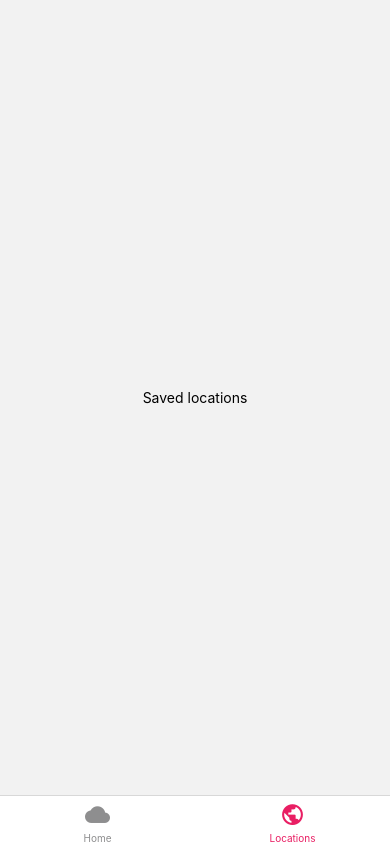
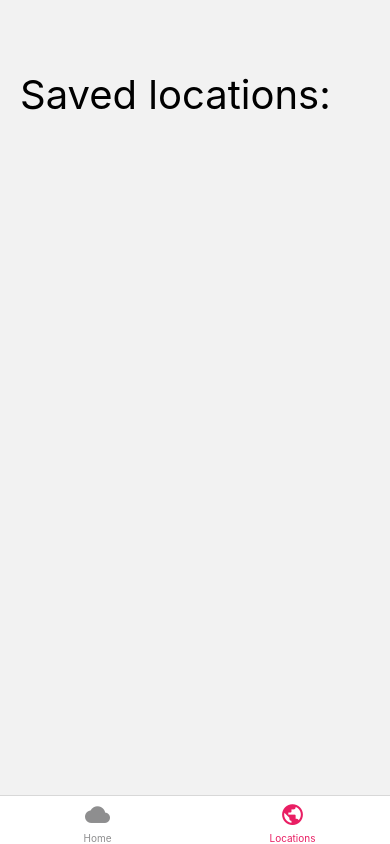
Before and after one commit to mmaljevac/weather-app, a React Native app: screen /Locations in a window 390 px wide. Built offline with nearby package versions, Linux system fonts and the light colour scheme.

Commit message:
Save locations

```diff
--- /dev/null
+++ b/contexts/AppContext.js
@@ -0,0 +1,17 @@
+import React, { createContext, useContext, useState } from 'react';
+
+const LocationsContext = createContext();
+
+export const LocationsProvider = ({ children }) => {
+  const [savedLocations, setSavedLocations] = useState([]);
+
+  return (
+    <LocationsContext.Provider value={{ savedLocations: savedLocations, setSavedLocations: setSavedLocations }}>
+      {children}
+    </LocationsContext.Provider>
+  );
+};
+
+export const useLocationsContext = () => {
+  return useContext(LocationsContext);
+};
--- a/screens/Home.js
+++ b/screens/Home.js
@@ -3,17 +3,19 @@ import { globalStyles } from '../styles/styles';
 import {
   Alert,
   Button,
+  FlatList,
   Keyboard,
   Text,
   TextInput,
   TouchableWithoutFeedback,
   View,
 } from 'react-native';
+import { useLocationsContext } from '../contexts/AppContext';
 
 export default function Home() {
   const [search, setSearch] = useState('');
   const [weatherData, setWeatherData] = useState(null);
-  const [savedLocations, setSavedLocations] = useState([]);
+  const { savedLocations, setSavedLocations } = useLocationsContext();
 
   const handleSearch = () => {
     fetch(
@@ -27,19 +29,28 @@ export default function Home() {
       })
       .then((data) => {
         setWeatherData(data);
-        console.log(weatherData);
-        console.log(data);
       })
-      .catch((error) => {
+      .catch(() => {
         Alert.alert('Unknown city!');
       });
   };
 
   const handleSave = () => {
-    const newLocation = { name: weatherData.location.name, country: weatherData.location.country };
+    const newLocation = {
+      name: weatherData.location.name,
+      country: weatherData.location.country,
+    };
 
-    if (!savedLocations.some(loc => loc.name === newLocation.name && loc.country === newLocation.country)) {
-      setSavedLocations([...savedLocations, newLocation]);
+    if (
+      !savedLocations.some(
+        (loc) =>
+          loc.name === newLocation.name && loc.country === newLocation.country
+      )
+    ) {
+      const sortedLocations = [...savedLocations, newLocation].sort((a, b) =>
+        a.name.localeCompare(b.name)
+      );
+      setSavedLocations(sortedLocations);
     } else {
       Alert.alert('City already saved!');
     }
@@ -59,14 +70,22 @@ export default function Home() {
 
         {weatherData && (
           <>
-            <Text>
+            <Text style={globalStyles.text}>
               Current weather in {weatherData.location.name},{' '}
               {weatherData.location.country}:
             </Text>
-            <Text>Temperature: {weatherData.current.temp_c}°C</Text>
-            <Text>Humidity: {weatherData.current.humidity}%</Text>
-            <Text>Wind: {weatherData.current.wind_kph}km/h</Text>
-            <Button title="Save" onPress={handleSave} />
+            <Text style={globalStyles.text}>
+              Temperature: {weatherData.current.temp_c}°C
+            </Text>
+            <Text style={globalStyles.text}>
+              Humidity: {weatherData.current.humidity}%
+            </Text>
+            <Text style={globalStyles.text}>
+              Wind: {weatherData.current.wind_kph}km/h
+            </Text>
+            <View style={globalStyles.button}>
+              <Button title="Save" onPress={handleSave} />
+            </View>
           </>
         )}
       </View>
--- a/screens/Locations.js
+++ b/screens/Locations.js
@@ -1,12 +1,41 @@
 import React from 'react';
 import { globalStyles } from '../styles/styles';
-import { Keyboard, Text, TouchableWithoutFeedback, View } from 'react-native';
+import {
+  Button,
+  FlatList,
+  Keyboard,
+  Text,
+  TouchableOpacity,
+  TouchableWithoutFeedback,
+  View,
+} from 'react-native';
+import { useLocationsContext } from '../contexts/AppContext';
 
 export default function Locations() {
+  const { savedLocations, setSavedLocations } = useLocationsContext();
+
+  const handleDelete = (item) => {
+    setSavedLocations((prevLocs) => {
+      return prevLocs.filter(loc => loc.name != item.name)
+    })
+  }
+
   return (
     <TouchableWithoutFeedback onPress={() => Keyboard.dismiss()}>
-      <View style={globalStyles.container}>
-        <Text>Saved locations</Text>
+      <View style={globalStyles.locationsContainer}>
+        <Text style={globalStyles.title}>Saved locations:</Text>
+        <FlatList
+          keyExtractor={(item) => `${item.name}, ${item.country}`}
+          data={savedLocations}
+          renderItem={({ item }) => (
+            <TouchableOpacity>
+              <Text style={globalStyles.text}>
+                {item.name}, {item.country}
+              </Text>
+              <Button title='Delete' onPress={() => handleDelete(item)} />
+            </TouchableOpacity>
+          )}
+        />
       </View>
     </TouchableWithoutFeedback>
   );
--- a/styles/styles.js
+++ b/styles/styles.js
@@ -6,10 +6,28 @@ export const globalStyles = StyleSheet.create({
     alignItems: 'center',
     justifyContent: 'center',
   },
+  locationsContainer: {
+    flex: 1,
+    margin: 20,
+    marginTop: 70,
+  },
   input: {
     padding: 10,
     borderWidth: 1,
     borderColor: 'gray',
     borderRadius: 15,
-  }
+  },
+  title : {
+    fontSize: 40,
+  },
+  text: {
+    fontSize: 20,
+    paddingTop: 30,
+  },
+  button: {
+    padding: 20,
+  },
+  list: {
+    flex: 1,
+  },
 });
```
Also changed, not shown: App.js (+13 -2 lines).
